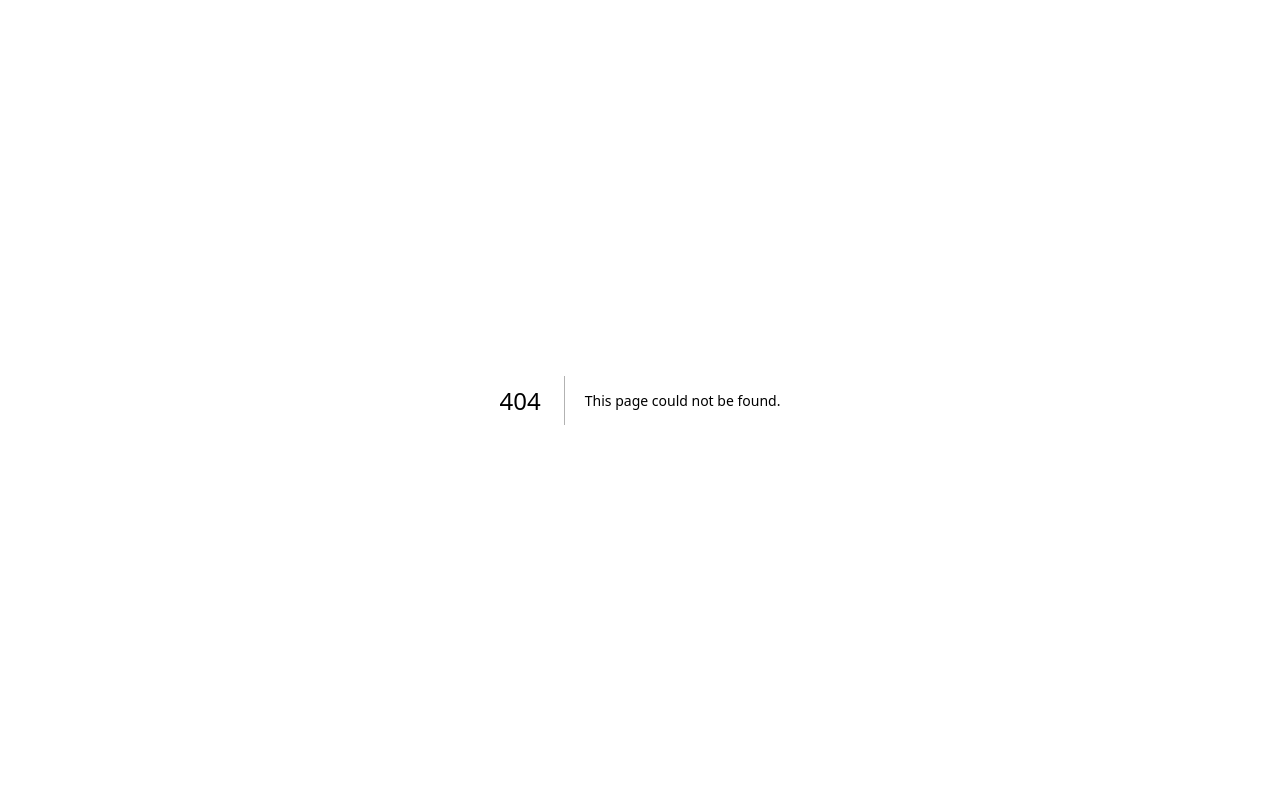
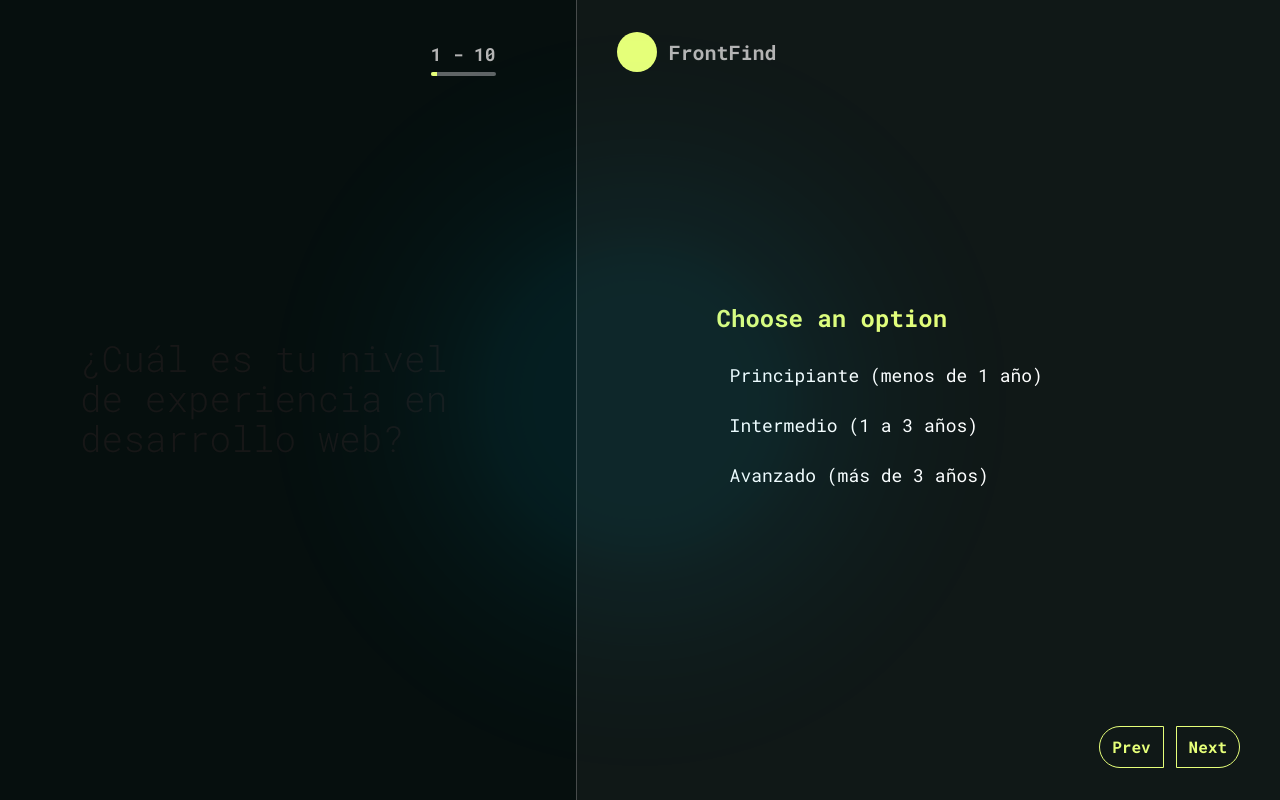
Before and after one commit to leo-garcianie/front-find, a Next.js app: page /survey in a window 1280 px wide. Before the commit this address had no page. Built offline with nearby package versions, Linux system fonts and the light colour scheme.

Commit message:
Survey page

```diff
--- /dev/null
+++ b/src/app/survey/page.jsx
@@ -0,0 +1,134 @@
+'use client'
+import { useState, useEffect } from 'react'
+import { useRouter } from 'next/navigation'
+import SurveyQuestion from '@/components/SurveyQuestion'
+import ProgressBar from '@/components/ProgressBar'
+import { questions } from '@/lib/data'
+
+export default function Survey() {
+  const router = useRouter()
+  const [currentQuestionIndex, setCurrentQuestionIndex] = useState(0)
+  const [answers, setAnswers] = useState({})
+  const [allQuestionsAnswered, setAllQuestionsAnswered] = useState(false)
+
+  // Verify that all the questions were answered
+  useEffect(() => {
+    const questionsAnswered = Object.keys(answers).length === questions.length
+    setAllQuestionsAnswered(questionsAnswered)
+  }, [answers])
+
+  const currentQuestion = questions[currentQuestionIndex]
+
+  const handleAnswerChange = (answer) => {
+    setAnswers((prev) => ({
+      ...prev,
+      [currentQuestion.id]: answer,
+    }))
+  }
+
+  const handleNext = () => {
+    if (currentQuestionIndex < questions.length - 1) {
+      setCurrentQuestionIndex((prev) => prev + 1)
+    }
+  }
+
+  const handlePrevious = () => {
+    if (currentQuestionIndex > 0) {
+      setCurrentQuestionIndex((prev) => prev - 1)
+    }
+  }
+
+  // Save the answers in localStorage to use them in the results page
+  const handleSubmit = () => {
+    localStorage.setItem('surveyAnswers', JSON.stringify(answers))
+    router.push('/')
+  }
+
+  return (
+    <main className="min-h-screen w-full flex items-center justify-center bg-[#060F0E] relative">
+      {/* Floating Circles */}
+      <div className="fixed inset-0 flex items-center justify-center opacity-10 pointer-events-none">
+        <div className="absolute sm:w-[600px] sm:h-[600px] w-[300px] h-[300px] bg-[#00D4FF]/30 rounded-full blur-3xl"></div>
+        <div className="absolute sm:w-[400px] sm:h-[400px] w-[150px] h-[150px] bg-[#00D4FF]/40 rounded-full blur-2xl"></div>
+        <div className="absolute sm:w-[300px] sm:h-[300px] w-[100px] h-[100px] bg-[#00D4FF]/50 rounded-full blur-xl"></div>
+      </div>
+
+      <div className="min-h-screen flex flex-row w-full">
+        {/* Left Side */}
+        <div className="min-h-screen flex flex-col flex-2 survey-container justify-between px-20">
+          {/* Progress Bar */}
+          <div className=" flex justify-end">
+            <ProgressBar
+              currentStep={currentQuestionIndex + 1}
+              totalSteps={questions.length}
+            />
+          </div>
+
+          {/* Question */}
+          <span className="font-light text-4xl">
+            {currentQuestion.question}
+          </span>
+
+          <div className="h-20"></div>
+        </div>
+
+        {/* Right Side */}
+        <div className="min-h-screen flex flex-col flex-3 survey-container bg-white/4 justify-between px-10 border-l-1 border-[#999999]/40">
+          {/* Logo */}
+          <div className="flex items-center gap-3 mt-8">
+            <div className="bg-[#E6FF79] w-10 h-10 rounded-full"></div>
+
+            <span className="font-bold text-[#B4B4B4] text-xl">FrontFind</span>
+          </div>
+
+          {/* Options */}
+          <div className="px-25">
+            <h1 className="font-bold text-2xl text-[#E6FF79] mb-5">
+              Choose an option
+            </h1>
+
+            {currentQuestion && (
+              <SurveyQuestion
+                question={currentQuestion.question}
+                options={currentQuestion.options}
+                currentAnswer={answers[currentQuestion.id]}
+                onAnswerChange={handleAnswerChange}
+                multiSelect={currentQuestion.multiSelect}
+                maxSelections={currentQuestion.maxSelections || 1}
+              />
+            )}
+          </div>
+
+          {/* Buttons */}
+          <div className="flex flex-row items-center justify-end gap-3 mb-8">
+            <button
+              className="survey-btn rounded-l-full"
+              onClick={handlePrevious}
+              disabled={currentQuestionIndex === 0}
+            >
+              Prev
+            </button>
+
+            {currentQuestionIndex < questions.length - 1 ? (
+              <button
+                className="survey-btn rounded-r-full"
+                onClick={handleNext}
+                disabled={!answers[currentQuestion.id]}
+              >
+                Next
+              </button>
+            ) : (
+              <button
+                className="survey-btn rounded-r-full"
+                onClick={handleSubmit}
+                disabled={!allQuestionsAnswered}
+              >
+                View results
+              </button>
+            )}
+          </div>
+        </div>
+      </div>
+    </main>
+  )
+}
```
